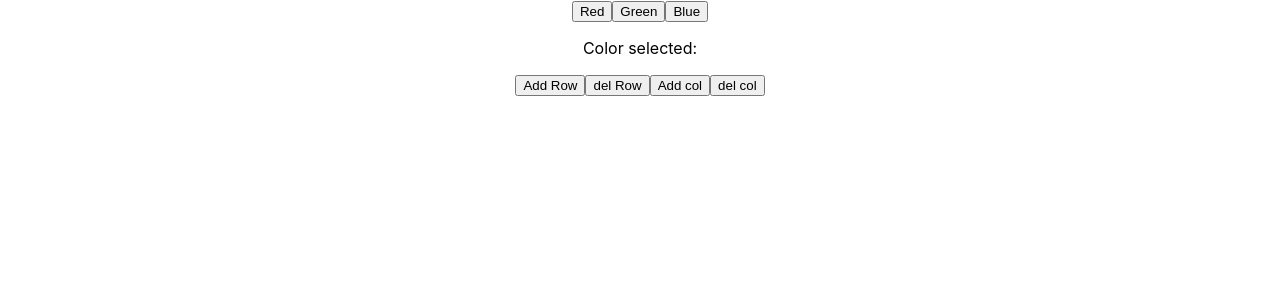
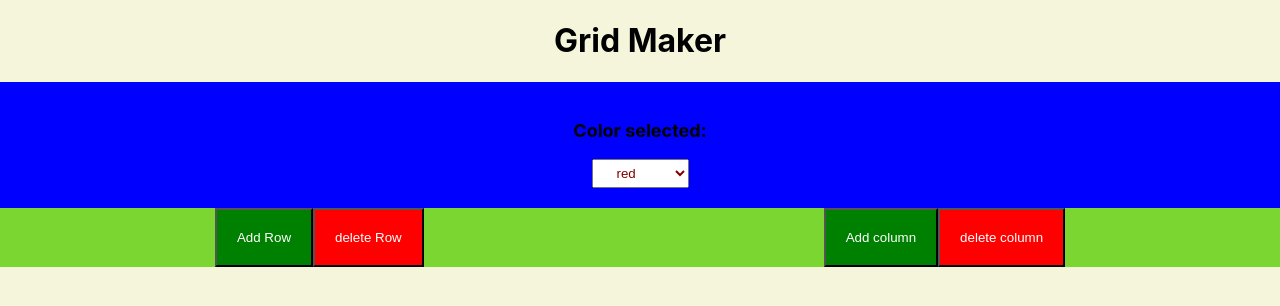
Before and after one commit to aprevil/TTP-Assignment8, a React (Create React App) app: page / in a window 1280 px wide. Shown: the top 306 px of the page. Built offline with nearby package versions, Linux system fonts and the light colour scheme.

Commit message:
styling and drop down

```diff
--- a/src/Components/Table.jsx
+++ b/src/Components/Table.jsx
@@ -1,6 +1,7 @@
 import React, { Component } from 'react';
 
 import TableCell from './TableCell.jsx';
+import './TableCell.css'
 
 class Table extends React.Component {
   constructor(props) {
@@ -24,15 +25,25 @@ class Table extends React.Component {
 selectBlue() {
     this.setState({color: "blue"});
   }
+  changeColor = (e) =>{
+    if(e.target.value === "red") this.selectRed()
+    else if(e.target.value === "green") this.selectGreen()
+    else this.selectBlue()
+  }
 
   render() {
     const color = this.state.color;
     return (
-      <div>
-        <button onClick={this.selectRed}>Red</button>
-        <button onClick={this.selectGreen}>Green</button>
-        <button onClick={this.selectBlue}>Blue</button>
-        <p>Color selected: {this.state.color}</p>
+      <div id = "page">
+        <h1>Grid Maker</h1>
+        <div id = "nav">
+          <p><strong>Color selected: {this.state.color}</strong></p>
+            <select   id = "drop" style={{backgroundColor:this.state.color}} onChange = {this.changeColor}>
+              <option value = "red">red</option>
+              <option value = "green">green</option>
+              <option value = "blue">blue</option>
+            </select>
+        </div>
         <TableCell color={this.state.color}/>
       </div>
     )
--- a/src/Components/TableCell.css
+++ b/src/Components/TableCell.css
@@ -2,9 +2,43 @@ tr,td,table{
     border: 3px solid black;
     border-collapse: collapse;
     padding: 30px;
+    margin-left: 700px;
+    margin-top: 100px;
+
 }
 #center{
-    margin-right: 0 auto;
-    margin-left:  0 auto;
+
     background-color: white;
 }
+.addBtn{
+    color: white;
+    background-color: green;
+    padding: 20px 20px;
+    margin-left: 200px;
+}
+.delBtn{
+    margin-right: 200px;
+    color: white;
+    padding: 20px 20px;
+    background-color: red;
+
+}
+#nav{
+    font-size: large;
+    margin-top: fill;
+    background-color: blue;
+    padding: 20px 20px 20px
+
+}
+#rowBtns{
+    background-color: rgb(123, 214, 49);
+}
+body{
+    margin:0;
+    background-color: beige;
+
+}
+#drop{
+   padding: 5px 20px;
+   color: maroon;
+}
--- a/src/Components/TableCell.jsx
+++ b/src/Components/TableCell.jsx
@@ -77,11 +77,12 @@ class Cell extends Component{
     render(){
         return(
             <div>
-                <button onClick={this.addRow}>Add Row</button>
-                <button onClick={this.delRow}>del Row</button>
-                <button onClick={this.addCol}>Add col</button>
-                <button onClick={this.delCol}>del col</button>
-
+                <div id = "rowBtns">
+                    <button className ="addBtn" onClick={this.addRow}>Add Row</button>
+                    <button className ="delBtn" onClick={this.delRow}>delete Row</button>
+                    <button className ="addBtn" onClick={this.addCol}>Add column</button>
+                    <button className ="delBtn" onClick={this.delCol}>delete column</button>
+                </div>
                 <table>
                     <tbody id = "center" style={{backgroundColor: this.props.color}}>
                         {this.state.rows}
```
Also changed, not shown: 1 other file (tests, documents, lock files or other folders).
